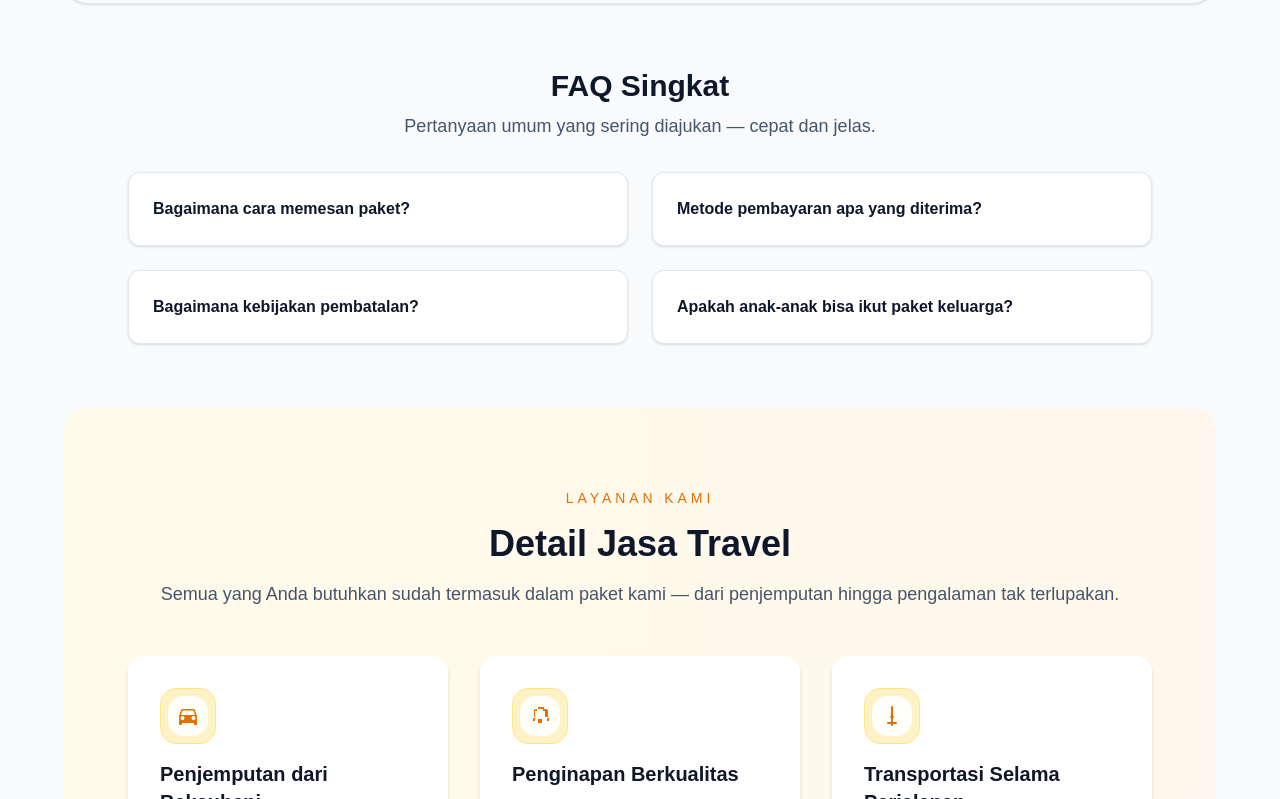
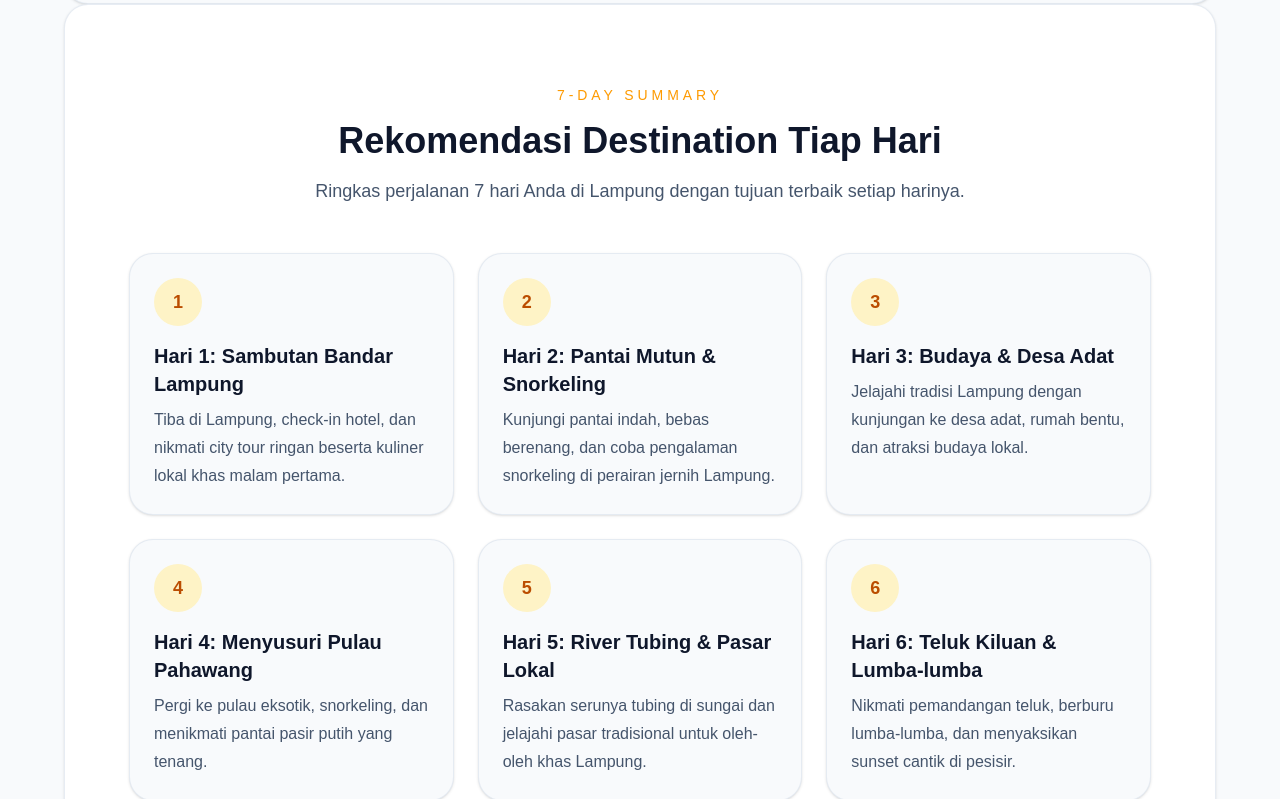
Before and after one commit to Nafiz-547/TI-WEB-24A-ShuangXi, a Next.js app in the folder siger-trip/: page /tentang_kami in a window 1280 px wide. Shown: the part 2381-3180 px from the top of the page. Built offline with nearby package versions, Linux system fonts and the light colour scheme.

Commit message:
akmal : menambah section 7-day summary

```diff
--- a/siger-trip/app/tentang_kami/page.tsx
+++ b/siger-trip/app/tentang_kami/page.tsx
@@ -162,6 +162,57 @@ export default function AboutPage() {
             <div className="inline-flex items-center gap-2 text-amber-500 font-semibold">
               <span>Mulai dari Rp 3.799.000</span>
             </div>
+          </div>
+        </div>
+      </section>
+      <section className="mx-auto max-w-6xl px-6 py-20 sm:px-10 lg:px-16 bg-white rounded-3xl shadow-sm border border-slate-200/80 mb-12">
+        <div className="text-center mb-12">
+          <p className="text-sm uppercase tracking-[0.28em] text-amber-500">7-Day Summary</p>
+          <h2 className="mt-4 text-4xl font-semibold text-slate-900">Rekomendasi Destination Tiap Hari</h2>
+          <p className="mt-4 text-lg text-slate-600">Ringkas perjalanan 7 hari Anda di Lampung dengan tujuan terbaik setiap harinya.</p>
+        </div>
+
+        <div className="grid gap-6 sm:grid-cols-2 lg:grid-cols-3">
+          <div className="rounded-3xl border border-slate-200/80 bg-slate-50 p-6 shadow-sm">
+            <div className="flex h-12 w-12 items-center justify-center rounded-3xl bg-amber-100 text-amber-700 font-bold text-lg mb-4">1</div>
+            <h3 className="text-xl font-semibold text-slate-900 mb-2">Hari 1: Sambutan Bandar Lampung</h3>
+            <p className="text-slate-600 leading-7">Tiba di Lampung, check-in hotel, dan nikmati city tour ringan beserta kuliner lokal khas malam pertama.</p>
+          </div>
+
+          <div className="rounded-3xl border border-slate-200/80 bg-slate-50 p-6 shadow-sm">
+            <div className="flex h-12 w-12 items-center justify-center rounded-3xl bg-amber-100 text-amber-700 font-bold text-lg mb-4">2</div>
+            <h3 className="text-xl font-semibold text-slate-900 mb-2">Hari 2: Pantai Mutun & Snorkeling</h3>
+            <p className="text-slate-600 leading-7">Kunjungi pantai indah, bebas berenang, dan coba pengalaman snorkeling di perairan jernih Lampung.</p>
+          </div>
+
+          <div className="rounded-3xl border border-slate-200/80 bg-slate-50 p-6 shadow-sm">
+            <div className="flex h-12 w-12 items-center justify-center rounded-3xl bg-amber-100 text-amber-700 font-bold text-lg mb-4">3</div>
+            <h3 className="text-xl font-semibold text-slate-900 mb-2">Hari 3: Budaya & Desa Adat</h3>
+            <p className="text-slate-600 leading-7">Jelajahi tradisi Lampung dengan kunjungan ke desa adat, rumah bentu, dan atraksi budaya lokal.</p>
+          </div>
+
+          <div className="rounded-3xl border border-slate-200/80 bg-slate-50 p-6 shadow-sm">
+            <div className="flex h-12 w-12 items-center justify-center rounded-3xl bg-amber-100 text-amber-700 font-bold text-lg mb-4">4</div>
+            <h3 className="text-xl font-semibold text-slate-900 mb-2">Hari 4: Menyusuri Pulau Pahawang</h3>
+            <p className="text-slate-600 leading-7">Pergi ke pulau eksotik, snorkeling, dan menikmati pantai pasir putih yang tenang.</p>
+          </div>
+
+          <div className="rounded-3xl border border-slate-200/80 bg-slate-50 p-6 shadow-sm">
+            <div className="flex h-12 w-12 items-center justify-center rounded-3xl bg-amber-100 text-amber-700 font-bold text-lg mb-4">5</div>
+            <h3 className="text-xl font-semibold text-slate-900 mb-2">Hari 5: River Tubing & Pasar Lokal</h3>
+            <p className="text-slate-600 leading-7">Rasakan serunya tubing di sungai dan jelajahi pasar tradisional untuk oleh-oleh khas Lampung.</p>
+          </div>
+
+          <div className="rounded-3xl border border-slate-200/80 bg-slate-50 p-6 shadow-sm">
+            <div className="flex h-12 w-12 items-center justify-center rounded-3xl bg-amber-100 text-amber-700 font-bold text-lg mb-4">6</div>
+            <h3 className="text-xl font-semibold text-slate-900 mb-2">Hari 6: Teluk Kiluan & Lumba-lumba</h3>
+            <p className="text-slate-600 leading-7">Nikmati pemandangan teluk, berburu lumba-lumba, dan menyaksikan sunset cantik di pesisir.</p>
+          </div>
+
+          <div className="rounded-3xl border border-slate-200/80 bg-slate-50 p-6 shadow-sm">
+            <div className="flex h-12 w-12 items-center justify-center rounded-3xl bg-amber-100 text-amber-700 font-bold text-lg mb-4">7</div>
+            <h3 className="text-xl font-semibold text-slate-900 mb-2">Hari 7: Santai & Pulang</h3>
+            <p className="text-slate-600 leading-7">Waktu santai di pagi hari untuk belanja oleh-oleh sebelum kembali menuju pelabuhan atau bandara.</p>
           </div>
         </div>
       </section>
```
